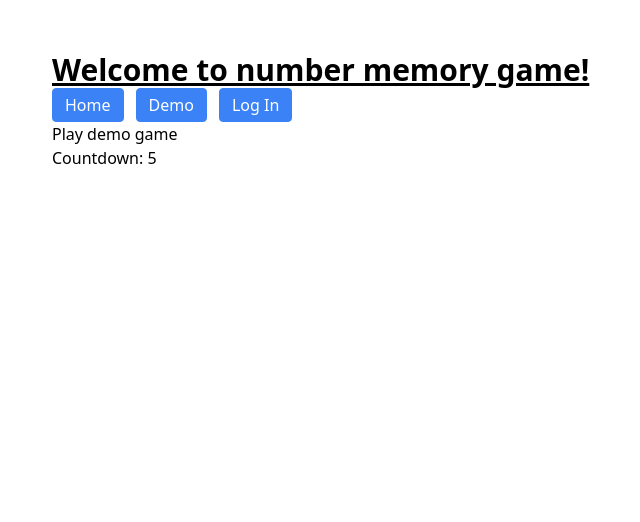
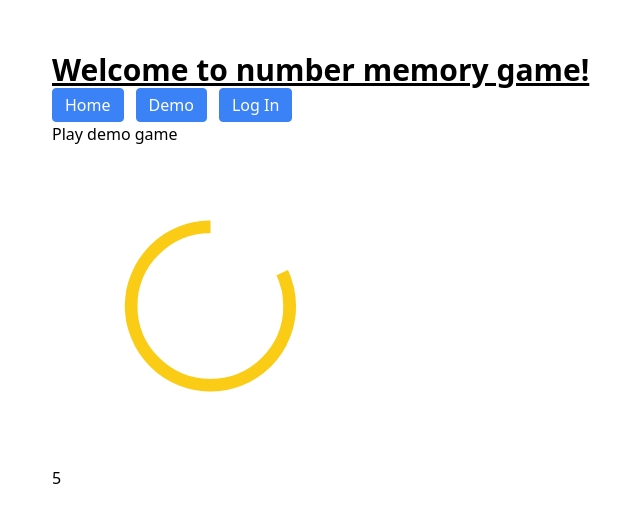
Before and after one commit to heather-h-kim/aep-individual-project, a React (Vite) app in the folder app/: page /demo in a window 1280 px wide. Shown: the top 522 px of the page, without its empty margins (0-640 px from the left). Built offline with nearby package versions, Linux system fonts and the light colour scheme.

Commit message:
added a circle for the timer

```diff
--- a/app/src/components/Timer.tsx
+++ b/app/src/components/Timer.tsx
@@ -6,7 +6,7 @@ const Timer = () => {
   const getTime = () => {
     const time = Date.now() - deadline;
     const timeInSeconds = time / 1000;
-    if (timeInSeconds < 30) {
+    if (timeInSeconds < 31) {
       setSeconds(Math.floor(time / 1000));
     }
   };
@@ -19,7 +19,35 @@ const Timer = () => {
 
   return (
     <div>
-      <h1>Countdown: {seconds}</h1>
+      <svg
+        className="flex h-80 w-80 text-yellow-400"
+        fill="none"
+        viewBox="0 0 100 101"
+        stroke="currentColor"
+        style={{ transform: `rotateX(180deg) rotateZ(-90deg)` }}
+      >
+        <path
+          strokeWidth="4"
+          strokeDasharray="157"
+          strokeDashoffset="0"
+          d="M 25, 50 a 25,25 0 1,1 50,0 a 25,25 0 1,1 -50,0"
+          className="animate-circle-timer"
+        ></path>
+        {/*<text*/}
+        {/*  textAnchor="middle"*/}
+        {/*  x="50"*/}
+        {/*  y="50"*/}
+        {/*  fontSize="20px"*/}
+        {/*  transform="rotate(90 50 50)"*/}
+        {/*  textAnchor="start"*/}
+        {/*  alignmentBaseline="middle"*/}
+
+        {/*  // transform="translate(50, 40) rotate(270)"*/}
+        {/*>*/}
+        {/*  {seconds}*/}
+        {/*</text>*/}
+      </svg>
+      <h1>{seconds}</h1>
     </div>
   );
 };
--- a/app/tailwind.config.js
+++ b/app/tailwind.config.js
@@ -2,7 +2,17 @@
 export default {
   content: ['./index.html', './src/**/*.{js,ts,jsx,tsx}'],
   theme: {
-    extend: {},
+    extend: {
+      keyframes: {
+        circle: {
+          '0%': { strokeDashoffset: 0 },
+          '100%': { strokeDashoffset: 157 },
+        },
+      },
+      animation: {
+        'circle-timer': 'circle 30s linear forwards',
+      },
+    },
   },
   plugins: [],
 };
```
